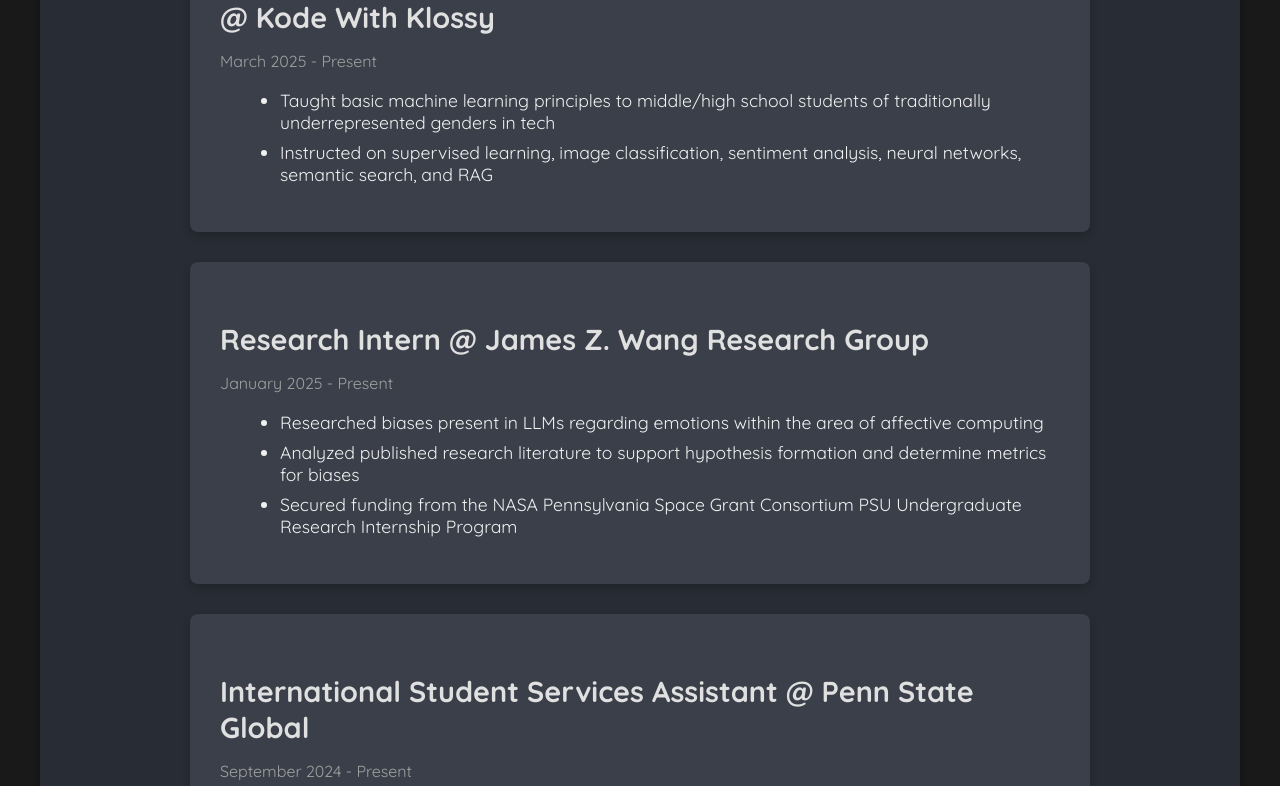
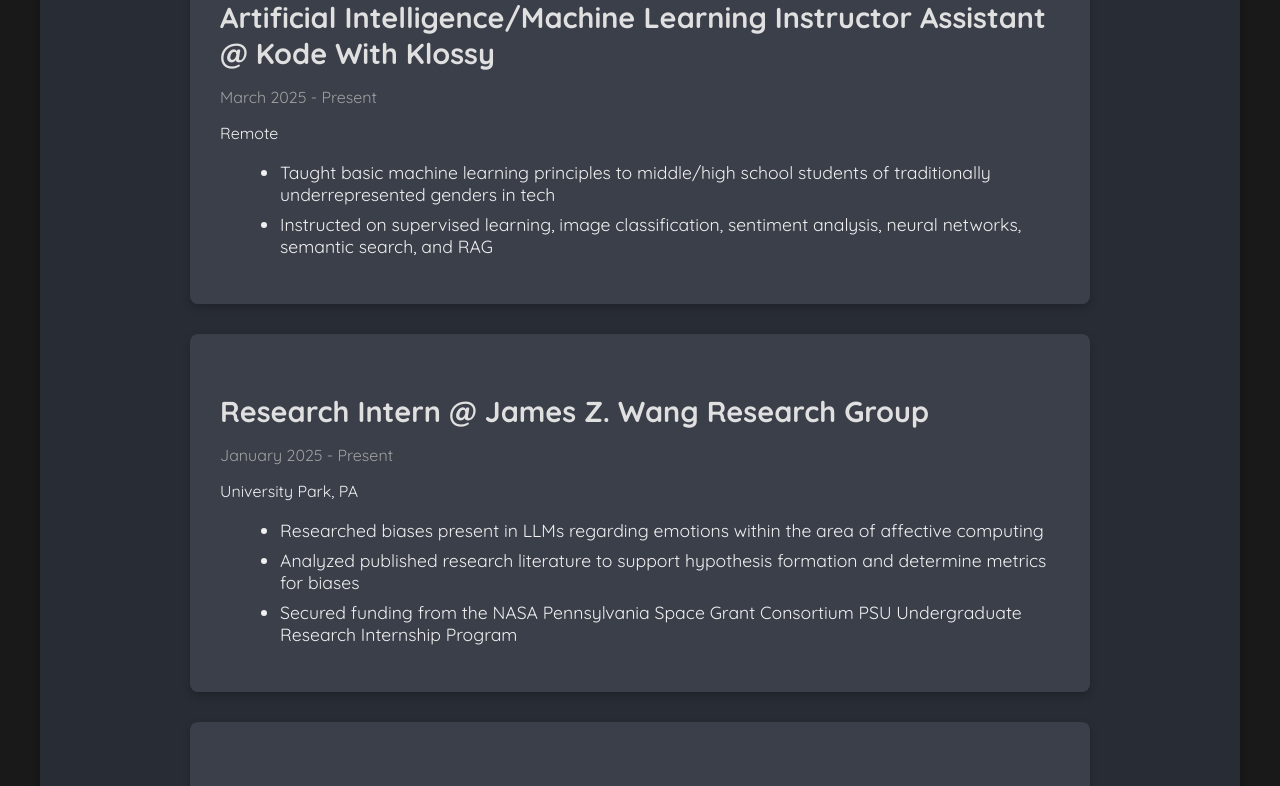
Before and after one commit to leonac24/portfolio, a React (Create React App) app: page / in a window 1280 px wide. Shown: the part 1362-2148 px from the top of the page. Built offline with nearby package versions, Linux system fonts and the light colour scheme.

Commit message:
Fix variable name in WorkExperience component for location display

```diff
--- a/src/components/WorkExperience.js
+++ b/src/components/WorkExperience.js
@@ -10,6 +10,7 @@
     {
       title: 'Technology Intern',
       company: 'Penn State Department of Mathematics',
+      location: 'Remote',
       years: 'May 2025 - Present',
       description: [
         'Enhanced Matrices, Multivariable Calculus, and Ordinary and Partial Differential Equations online Pressbooks',
@@ -20,6 +21,7 @@
     {
       title: 'Artificial Intelligence/Machine Learning Instructor Assistant',
       company: 'Kode With Klossy',
+      location: 'Remote',
       years: 'March 2025 - Present',
       description: [
         'Taught basic machine learning principles to middle/high school students of traditionally underrepresented genders in tech',
@@ -29,6 +31,7 @@
     {
       title: 'Research Intern',
       company: 'James Z. Wang Research Group',
+      location: 'University Park, PA',
       years: 'January 2025 - Present',
       description: [
         'Researched biases present in LLMs regarding emotions within the area of affective computing',
@@ -39,6 +42,7 @@
     {
       title: 'International Student Services Assistant',
       company: 'Penn State Global',
+      location: 'University Park, PA',
       years: 'September 2024 - Present',
       description: [
         'Provided front-desk assistance to Penn State\'s over 9,000 international students and scholars',
@@ -56,6 +60,7 @@
           <div key={index} className="experience-card">
             <h3>{exp.title} @ {exp.company}</h3>
             <p className="experience-years">{exp.years}</p>
+            <p className="experience-location">{exp.location}</p>
             <ul className="experience-description">
               {exp.description.map((desc, i) => (
                 <li key={i}>{desc}</li>
```
